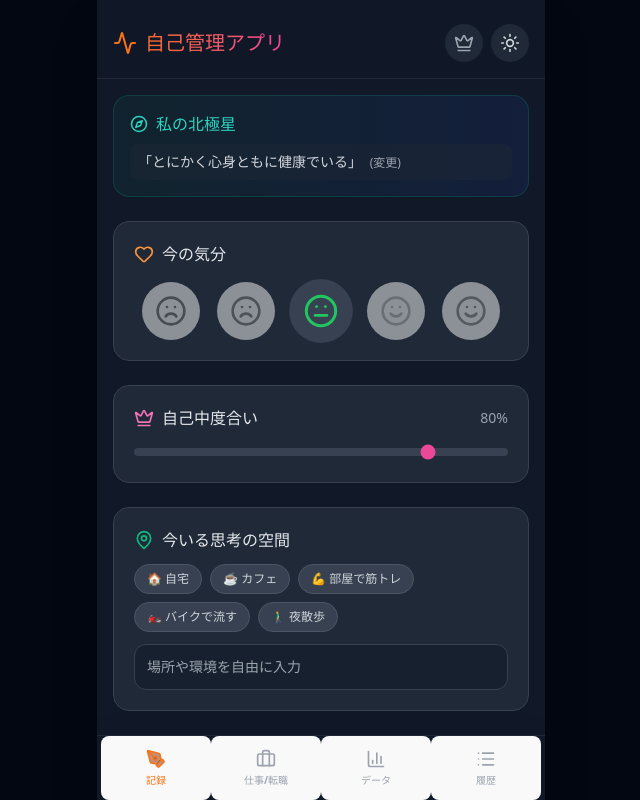
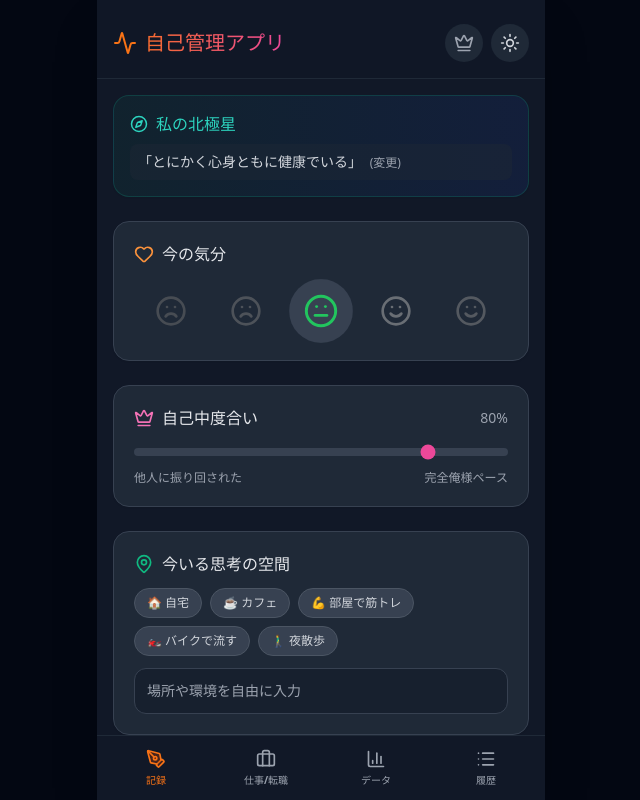
Before and after one commit to texis324/Record-app, a React (Vite) app: page / in a window 1280 px wide. Shown: the whole page, without its empty margins (319-959 px from the left). Built offline with nearby package versions, Linux system fonts and the light colour scheme.

Commit message:
App.tsx を更新

```diff
--- a/src/App.tsx
+++ b/src/App.tsx
@@ -77,6 +77,19 @@ export default function App() {
 
   const [randomPhrase, setRandomPhrase] = useState(robotPhrases[0]);
   const [dailyQuestion, setDailyQuestion] = useState("");
+
+  useEffect(() => {
+    if (!document.getElementById('tailwind-script')) {
+      const script = document.createElement('script');
+      script.id = 'tailwind-script';
+      script.src = "https://cdn.tailwindcss.com";
+      document.head.appendChild(script);
+
+      const configScript = document.createElement('script');
+      configScript.innerHTML = `tailwind.config = { darkMode: 'class' }`;
+      document.head.appendChild(configScript);
+    }
+  }, []);
 
   useEffect(() => {
     if (isDarkMode) {
@@ -267,6 +280,7 @@ export default function App() {
     );
   }
 
+  // ★各タブのレンダリングから、余計な pb-28 などの下部余白を削除しました。
   const renderWorkTab = () => (
     <div className="p-4 space-y-6 animate-in fade-in duration-500 pb-8">
       <div className="flex justify-between items-center mb-2">
@@ -352,6 +366,9 @@ export default function App() {
           <Crown size={20} className="text-pink-400" /> {isRolandMode ? "唯我独尊メーター" : "自己中度合い"} <span className="ml-auto text-sm text-gray-400">{selfishness}%</span>
         </label>
         <input type="range" min="0" max="100" value={selfishness} onChange={(e) => setSelfishness(parseInt(e.target.value))} className="w-full h-2 bg-gray-200 dark:bg-gray-700 rounded-lg appearance-none accent-pink-500 mt-2" />
+        <div className="flex justify-between text-xs text-gray-400 mt-2 font-medium">
+          <span>他人に振り回された</span><span>完全俺様ペース</span>
+        </div>
       </div>
 
       <div className="bg-white dark:bg-gray-800 p-5 rounded-2xl shadow-sm border border-gray-100 dark:border-gray-700">
@@ -404,6 +421,18 @@ export default function App() {
           className="w-full bg-gray-50 dark:bg-gray-900/50 dark:text-gray-100 border-none rounded-xl p-4 text-sm outline-none resize-none h-24"
         />
       </div>
+
+      {/* 保存ボタンをコンテンツの一番下に配置（浮かせるのをやめました） */}
+      <div className="pt-2">
+        <button
+          onClick={handleSave}
+          className={`w-full text-white font-bold py-4 rounded-2xl shadow-lg transition-all active:scale-95 flex justify-center items-center gap-2
+            ${isSecretMode ? 'bg-red-500 hover:bg-red-600' : (isRolandMode ? 'bg-gradient-to-r from-yellow-500 to-amber-600 hover:from-yellow-600 hover:to-amber-700' : 'bg-orange-500 hover:bg-orange-600')}`}
+        >
+          {isSecretMode ? <ShieldAlert size={20} /> : (isRolandMode ? <Crown size={20} /> : <Activity size={20} />)}
+          {isSecretMode ? '本音を封印する' : (isRolandMode ? '歴史を刻む' : '状態を記録する')}
+        </button>
+      </div>
     </div>
   );
 
@@ -449,6 +478,15 @@ export default function App() {
       <div className="bg-white dark:bg-gray-800 p-5 rounded-2xl shadow-sm border border-gray-100 dark:border-gray-700">
         <label className="flex items-center gap-2 text-gray-700 dark:text-gray-200 font-medium mb-3"><PenTool size={20} className="text-red-500" /> 本音ダンプ</label>
         <textarea value={note} onChange={(e) => setNote(e.target.value)} placeholder="あいつマジでうざい..." className="w-full bg-gray-50 dark:bg-gray-900/50 dark:text-gray-100 border-none rounded-xl p-4 text-sm outline-none resize-none h-32" />
+      </div>
+
+      <div className="pt-2">
+        <button
+          onClick={handleSave}
+          className="w-full bg-red-500 hover:bg-red-600 text-white font-bold py-4 rounded-2xl shadow-lg transition-all active:scale-95 flex justify-center items-center gap-2"
+        >
+          <ShieldAlert size={20} /> 本音を封印する
+        </button>
       </div>
     </div>
   );
@@ -530,6 +568,7 @@ export default function App() {
                 </ResponsiveContainer>
               </div>
             </div>
+
             <div className="bg-white dark:bg-gray-800 p-4 rounded-3xl shadow-sm border border-gray-100 dark:border-gray-700 overflow-hidden">
               <h3 className="text-sm font-bold text-gray-600 dark:text-gray-300 mb-4 flex items-center gap-2"><Wind size={16} className="text-cyan-400" />脳のクリアさ vs 運動不足</h3>
               <div className="h-64 w-full">
@@ -605,6 +644,7 @@ export default function App() {
           </div>
         )}
 
+        {/* データバックアップ・復元エリア */}
         <div className="mt-8 p-5 bg-white dark:bg-gray-800 rounded-2xl border border-gray-200 dark:border-gray-700 shadow-sm space-y-4">
           <h3 className="text-sm font-bold text-gray-700 dark:text-gray-300 flex items-center gap-2">
             <Activity size={16} className="text-gray-500" /> データ管理
@@ -632,11 +672,12 @@ export default function App() {
     );
   };
 
-  // ★ レイアウトを「スマホ完全固定・はみ出し絶対防止」の最強の箱に修正
+  // ★ 箱の作り方を「fixed inset-0」に変更し、ナビゲーションバーを「flex-none」として完全に枠内に収めました
   return (
-    <div className="w-screen bg-stone-50 dark:bg-gray-950 font-sans flex justify-center text-gray-900 dark:text-gray-100 overflow-hidden transition-colors duration-300" style={{ height: '100dvh' }}>
-      <div className="w-full max-w-md bg-stone-50 dark:bg-gray-900 h-full flex flex-col relative shadow-2xl overflow-hidden">
+    <div className="fixed inset-0 flex justify-center bg-stone-50 dark:bg-gray-950 font-sans text-gray-900 dark:text-gray-100 transition-colors duration-300">
+      <div className="w-full max-w-md bg-stone-50 dark:bg-gray-900 h-full flex flex-col shadow-2xl relative">
 
+        {/* ヘッダー（固定） */}
         <header className="flex-none bg-white/80 dark:bg-gray-900/80 backdrop-blur-md pt-safe pt-6 pb-4 px-4 z-10 border-b border-gray-100 dark:border-gray-800 flex items-center justify-between transition-colors">
           <h1
             onClick={handleSecretTap}
@@ -658,28 +699,15 @@ export default function App() {
           </div>
         </header>
 
+        {/* メインコンテンツ（この中だけがスクロールする） */}
         <main className="flex-1 overflow-y-auto">
-          {activeTab === 'input' && (
-            <>
-              {isSecretMode ? renderBackInput() : renderFrontInput()}
-              <div className="px-4 pb-8 pt-2">
-                <button
-                  onClick={handleSave}
-                  className={`w-full text-white font-bold py-4 rounded-2xl shadow-lg transition-all active:scale-95 flex justify-center items-center gap-2
-                    ${isSecretMode ? 'bg-red-500 hover:bg-red-600' : (isRolandMode ? 'bg-gradient-to-r from-yellow-500 to-amber-600 hover:from-yellow-600 hover:to-amber-700' : 'bg-orange-500 hover:bg-orange-600')}`}
-                >
-                  {isSecretMode ? <ShieldAlert size={20} /> : (isRolandMode ? <Crown size={20} /> : <Activity size={20} />)}
-                  {isSecretMode ? '本音を封印する' : (isRolandMode ? '歴史を刻む' : '状態を記録する')}
-                </button>
-              </div>
-            </>
-          )}
+          {activeTab === 'input' && (isSecretMode ? renderBackInput() : renderFrontInput())}
           {activeTab === 'work' && renderWorkTab()}
           {activeTab === 'dashboard' && renderDashboard()}
           {activeTab === 'history' && renderHistory()}
         </main>
 
-        {/* トーストの位置を絶対配置に変更して、はみ出しを防止 */}
+        {/* トースト通知 */}
         {showToast && (
           <div className="absolute bottom-20 left-1/2 transform -translate-x-1/2 bg-gray-800 dark:bg-gray-100 text-white dark:text-gray-900 px-6 py-3 rounded-full shadow-lg flex items-center gap-2 animate-in fade-in z-50 whitespace-nowrap">
             <CheckCircle2 size={18} className={isSecretMode ? "text-red-400" : (isRolandMode ? "text-yellow-400" : "text-green-400")} />
@@ -687,7 +715,8 @@ export default function App() {
           </div>
         )}
 
-        <nav className="flex-none w-full bg-white dark:bg-gray-900 border-t border-gray-100 dark:border-gray-800 pb-safe shadow-[0_-10px_20px_rgba(0,0,0,0.03)] z-20 transition-colors">
+        {/* ナビゲーションバー（固定） */}
+        <nav className="flex-none w-full bg-white dark:bg-gray-900 border-t border-gray-100 dark:border-gray-800 pb-safe z-20 transition-colors">
           <div className="flex justify-around items-center h-16 px-1">
             <button onClick={() => setActiveTab('input')} className={`flex flex-col items-center justify-center w-full h-full space-y-1 ${activeTab === 'input' ? (isSecretMode ? 'text-red-500' : (isRolandMode ? 'text-yellow-600' : 'text-orange-500')) : 'text-gray-400'}`}>
               <PenTool size={20} className={activeTab === 'input' ? (isSecretMode ? 'fill-red-900/50' : (isRolandMode ? 'fill-yellow-900/50' : 'fill-orange-100 dark:fill-orange-900/50')) : ''} />
```
